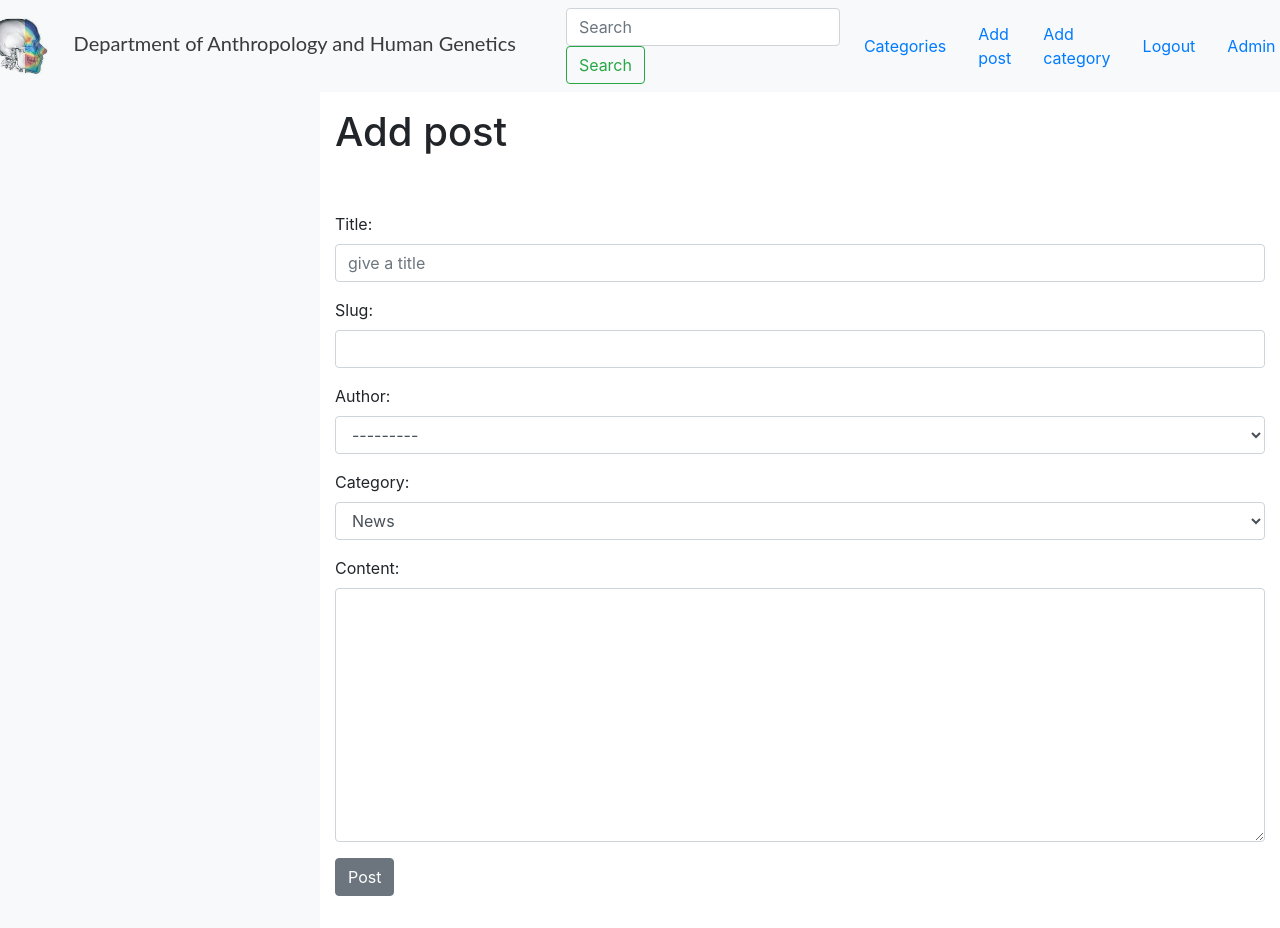
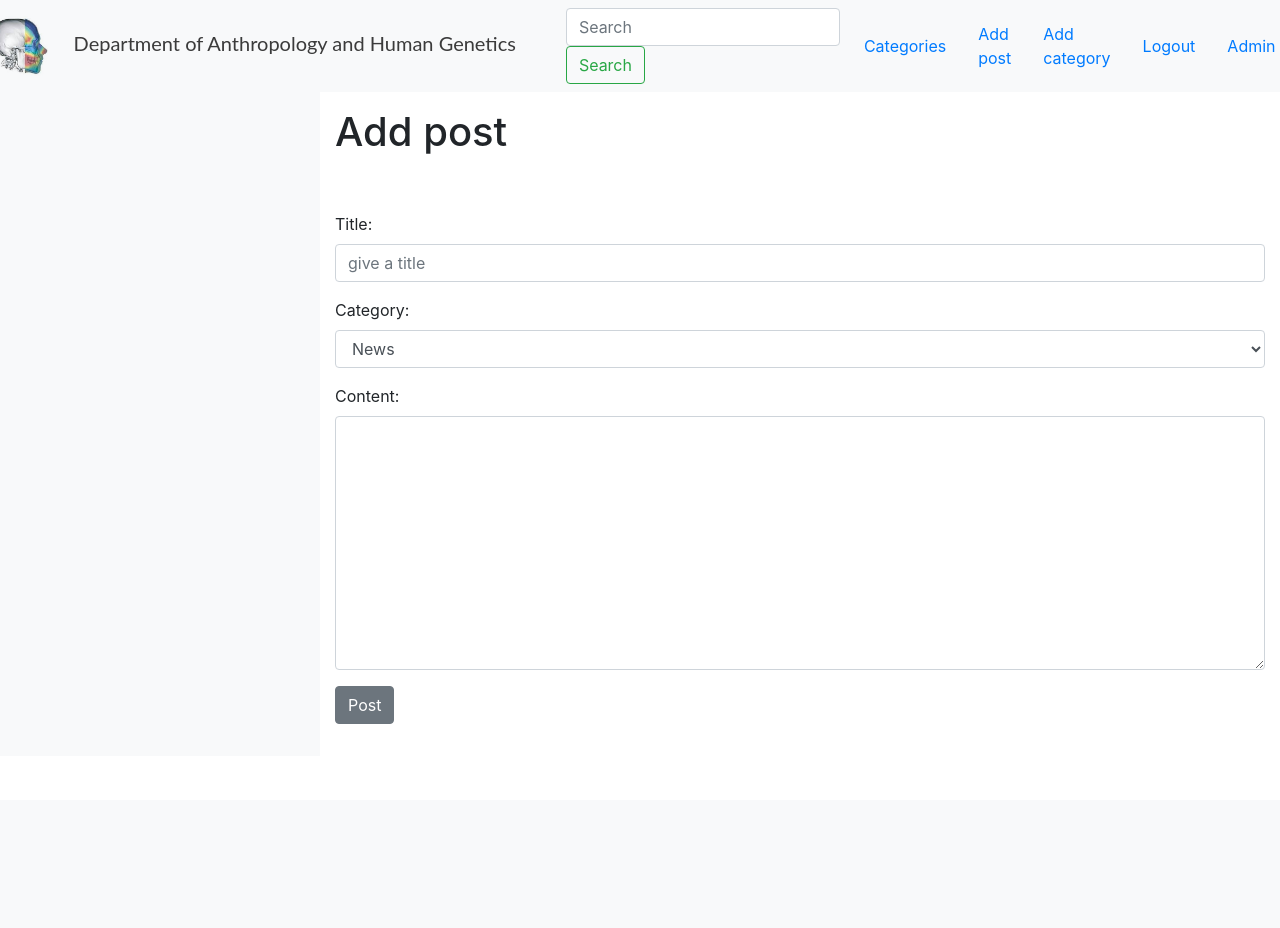
Before and after one commit to MichalStruska/AnthroWeb, a Django app: page /add-post/ in a window 1280 px wide; the page is wider, and only the part inside the window is pictured. After the commit the page ends 724 px from the top of that part, so only its background shows below. Run offline with Django 3.2, Linux system fonts and the light colour scheme; a user stored in the database is signed in; data comes from the database, SQL or seed files in the repository; both versions use the stored data as it was after the commit; some libraries are stand-ins or nearby versions.

Commit message:
automatic author name in posts

```diff
--- a/blog/forms.py
+++ b/blog/forms.py
@@ -1,5 +1,6 @@
 from django import forms
 from .models import Post, Category
+from django_extensions.db.fields import AutoSlugField
 
 choices = Category.objects.all().values_list('name','name')
 
@@ -11,12 +12,14 @@ for item in choices:
 class PostForm(forms.ModelForm):
     class Meta:
         model = Post
-        fields = ['title', 'slug', 'author', 'category', 'content']
+        fields = ['title', 'author', 'category', 'content']
 
         widgets = {
             'title': forms.TextInput(attrs={'class':'form-control', 'placeholder':'give a title'}),
-            'slug': forms.TextInput(attrs={'class':'form-control'}),
-            'author': forms.Select(attrs={'class':'form-control'}),
+            # 'slug': forms.TextInput(attrs={'class':'form-control'}),
+            # 'slug': AutoSlugField(populate_from=['title']),
+            # 'author': forms.Select(attrs={'class':'form-control'}),
+            'author': forms.TextInput(attrs={'class':'form-control', 'value':'', 'id':'elder','type':'hidden'}),
             'category': forms.Select(choices=choice_list, attrs={'class':'form-control'}),
             'content': forms.Textarea(attrs={'class':'form-control'}),
 
--- a/blog/models.py
+++ b/blog/models.py
@@ -11,7 +11,7 @@ STATUS = (
 
 class Post(models.Model):
     title = models.CharField(max_length=200, unique=True)
-    slug = models.SlugField(max_length=200, unique=True)
+    #slug = models.SlugField(max_length=200, unique=True)
     #title_tag = models.CharField(max_length=255, default="Dept")
     #slug = AutoSlugField(populate_from=['title'])
     author = models.ForeignKey(User, on_delete= models.CASCADE,related_name='blog_posts')
@@ -35,7 +35,7 @@ class Post(models.Model):
 
 class Category(models.Model):
     name = models.CharField(max_length=200, unique=True)
-    slug = AutoSlugField(populate_from=['name'])
+    #slug = AutoSlugField(populate_from=['name'])
 
     def __str__(self):
         return self.name
--- a/blog/templates/blog/add_post.html
+++ b/blog/templates/blog/add_post.html
@@ -16,6 +16,11 @@
                 {{form.as_p}}
                 <button class="btn btn-secondary">Post</button>
         </div>
+
+        <script>
+            var name = "{{ user.id }}";
+            document.getElementById("elder").value = name;
+        </script>
     {% else %}
         forbidden
     {% endif %}
```
Also changed, not shown: db.sqlite3.
